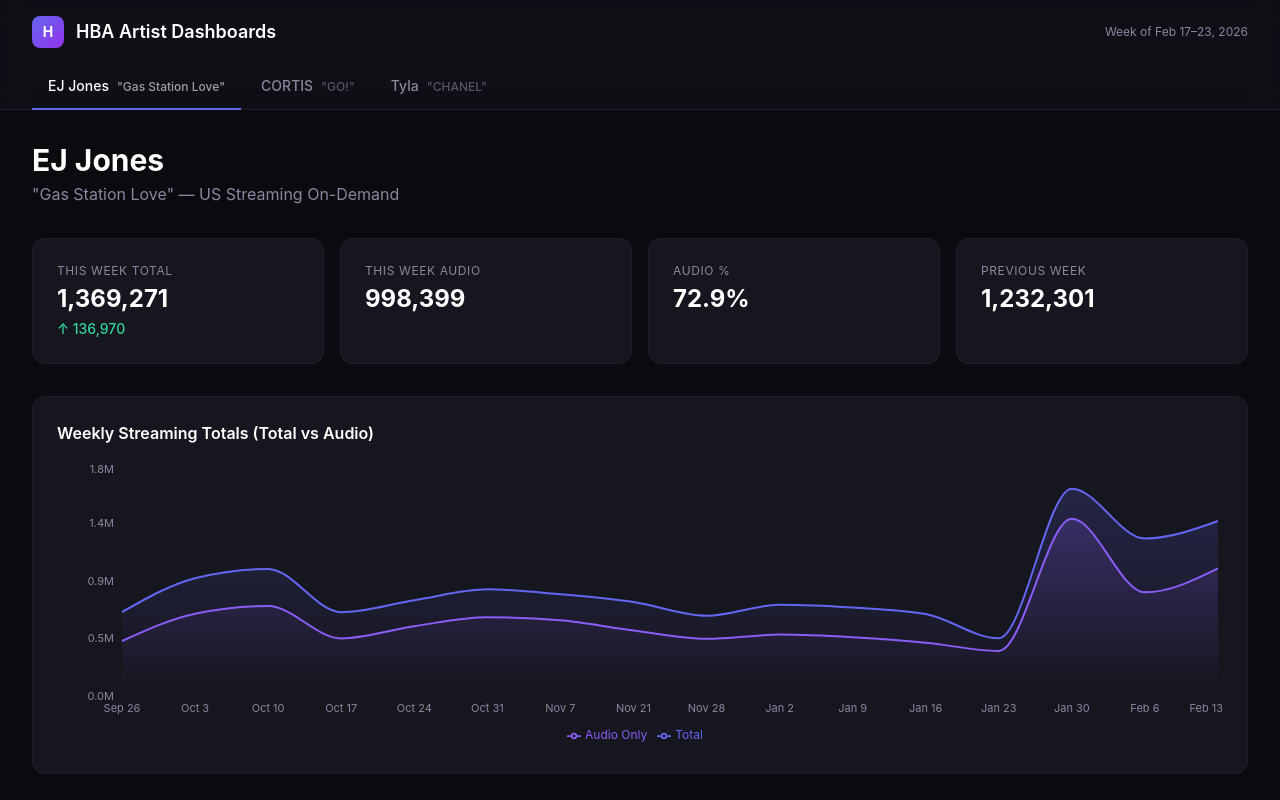
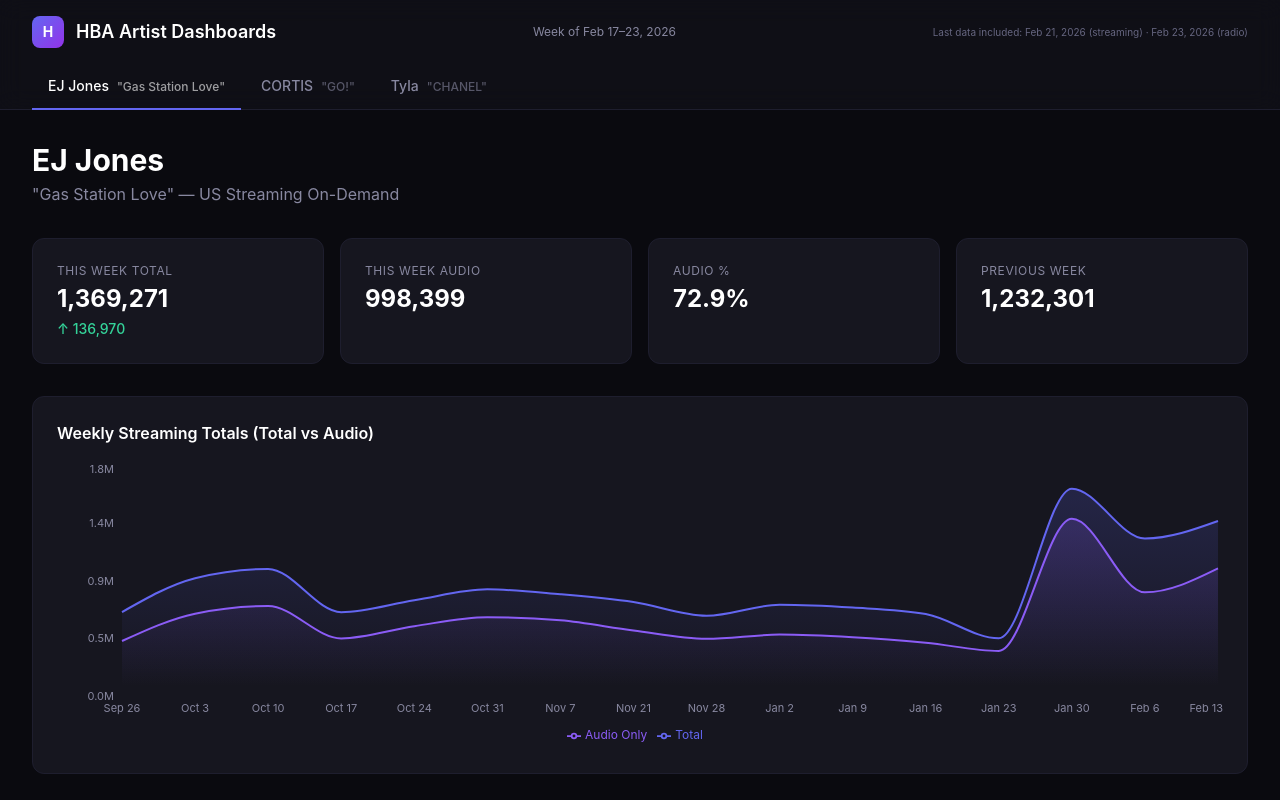
Before and after one commit to it-hbl/hba-artist-dashboards, a Next.js app: page / in a window 1280 px wide. Shown: the top 800 px of the page. Built offline with nearby package versions, Linux system fonts and the light colour scheme.

Commit message:
fix: add last data included dates to header

```diff
--- a/src/app/page.tsx
+++ b/src/app/page.tsx
@@ -25,6 +25,7 @@ export default function Home() {
               <h1 className="text-lg font-semibold text-white">HBA Artist Dashboards</h1>
             </div>
             <span className="text-xs text-[#8888a0]">Week of Feb 17–23, 2026</span>
+                <span className="text-[10px] text-[#666680]">Last data included: Feb 21, 2026 (streaming) · Feb 23, 2026 (radio)</span>
           </div>
 
           {/* Tabs */}
```
